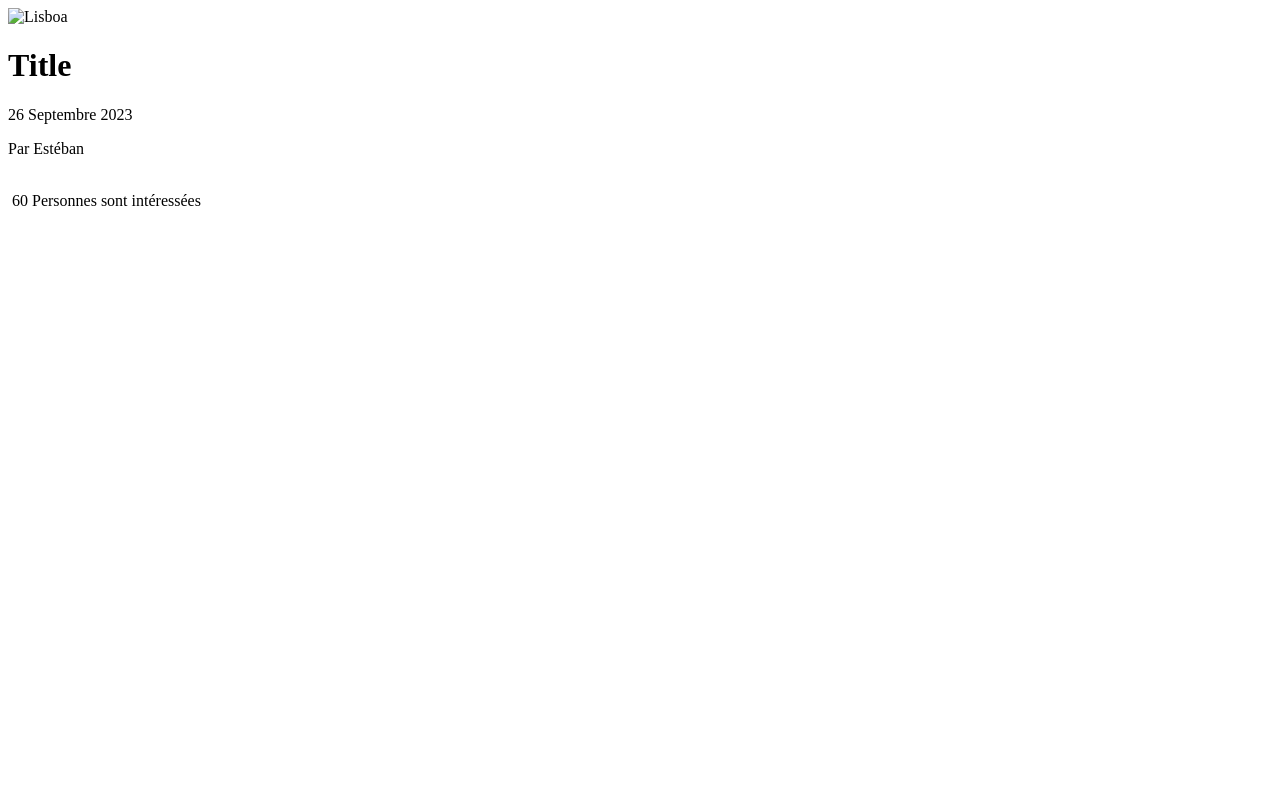
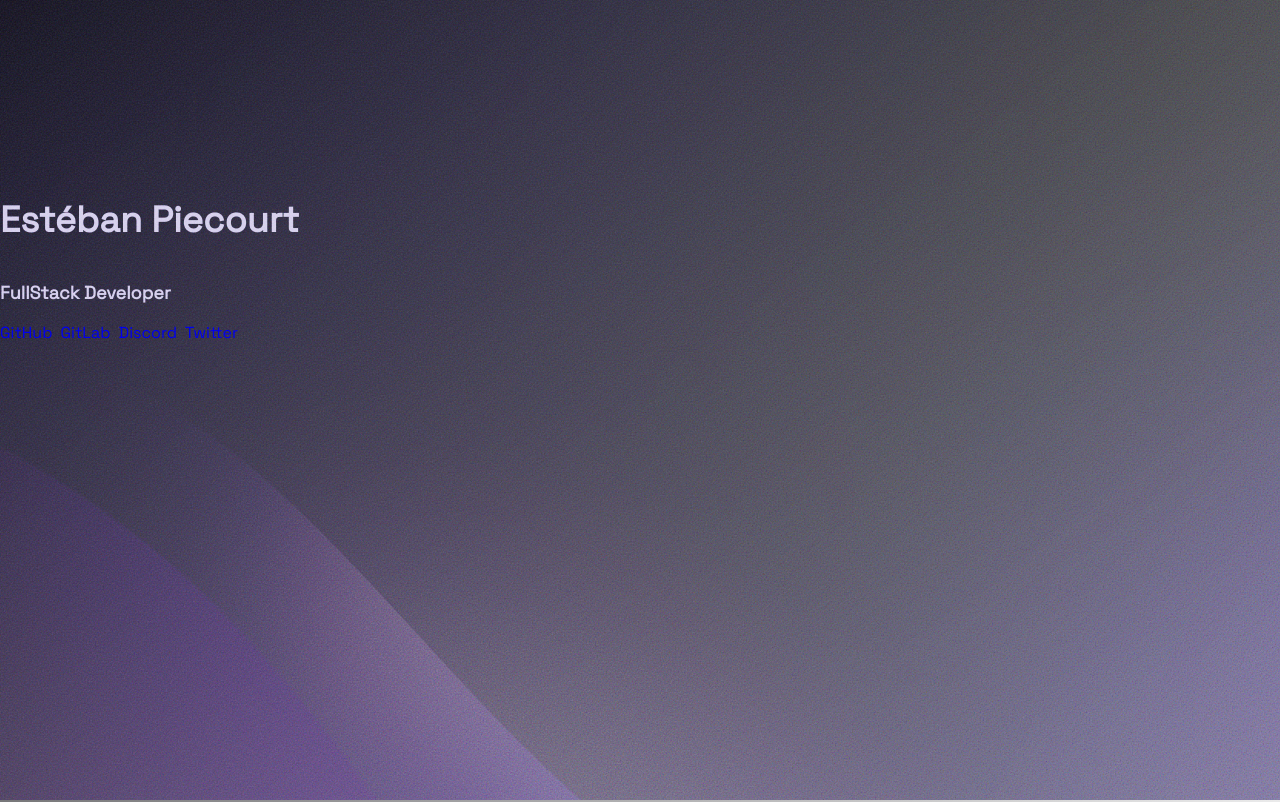
Before and after one commit to estxbxn/espiec.com, a plain HTML site: page index.html in a window 1280 px wide. Shown: the top 802 px of the page. Drawn offline with Linux system fonts and the light colour scheme.

Commit message:
(27/09) - Created base of my portfolio

```diff
--- a/index.html
+++ b/index.html
@@ -1,31 +1,82 @@
 <!DOCTYPE html>
 <html lang="en">
 <head>
-    <meta charset="UTF-8">
-    <title>Reservation Card</title>
-    <link rel="stylesheet" href="assets/css/index.css"/>
+    <!-- Website Title -->
+    <title>Estéban Piecourt — Portfolio</title>
+
+    <!-- Meta Data -->
+    <meta charset="UTF-8"/>
+    <meta name="viewport" content="width=device-width"/>
+
+    <meta name="title" content="Estéban Piecourt — FullStack Developer"/>
+    <meta name="description" content="I'm a web developer from France and this is my place on the web."/>
+
+    <meta property="og:type" content="website"/>
+    <meta property="og:url" content="https://espiec.com/"/>
+    <meta property="og:title" content="Estéban Picourt — FullStack Developer"/>
+    <meta property="og:description" content="I'm a web developer from France and this is my place on the web."/>
+    <meta property="og:image" itemProp="image" content="assets/img/thumbnail.png"/>
+
+    <meta property="twitter:card" content="summary_large_image"/>
+    <meta property="twitter:url" content="https://espiec.com/"/>
+    <meta property="twitter:title" content="Estéban Piecourt — FullStack Developer"/>
+    <meta
+            property="twitter:description"
+            content="I'm a web developer from France and this is my place on the web."
+    />
+    <meta property="twitter:image" content="assets/img/thumbnail.png"/>
+    <!-- -->
+
+    <!-- Favicon -->
+    <link rel="icon" href="assets/img/favicon.png"/>
+
+    <!-- Styles -->
+    <link rel="stylesheet" href="assets/css/globals.css"/>
+    <link rel="stylesheet" href="assets/css/patterns.css"/>
+
+    <link rel="stylesheet" href="assets/css/heading.css"/>
+
+    <!-- Fonts -->
+    <link rel="stylesheet" href="https://fonts.googleapis.com/css2?family=Space+Grotesk">
+
+    <!-- Scripts -->
+    <script src="https://kit.fontawesome.com/b2339f41a6.js" crossorigin="anonymous"></script>
 </head>
 <body>
-<div class="card">
-    <img class="card-img" src="assets/img/lisboa.jpg" alt="Lisboa"/>
-    <h1 class="card-title">
-        Title
-    </h1>
-    <div class="card-description">
-        <p class="card-date">
-            26 Septembre 2023
-        </p>
-        <p class="card-author">
-            Par Estéban
-        </p>
-    </div>
-    <div class="card-button">
-        <img src="#" alt=""/>
-    </div>
-    <div class="card-progress-bar" value="100"></div>
-    <div class="card-interested-persons" value="60">
-        <img src="#" alt=""/> 60 Personnes sont intéressées
-    </div>
+
+<!-- Noise Texture -->
+<div class="grainy-pattern"></div>
+<div class="gradient-pattern"></div>
+
+<!-- Main Container -->
+<div class="main-container">
+    <!-- Main Container -->
+    <main class="main-wrapper">
+
+        <!-- Heading -->
+        <div class="heading-container">
+            <h1 class="title">Estéban Piecourt</h1>
+            <h2 class="job">FullStack Developer</h2>
+
+            <!-- Socials Buttons -->
+            <div class="socials">
+
+                <!-- GitHub Social Button -->
+                <a class="social-button" href="https://github.com/estxbxn" target="_blank">
+                    GitHub
+                </a>
+                <a class="social-button" href="https://gitlab.com/estxbxn" target="_blank">
+                    GitLab
+                </a>
+                <a class="social-button" href="https://discord.com/user/estxbxn" target="_blank">
+                    Discord
+                </a>
+                <a class="social-button" href="https://twitter.com/estxbxn___" target="_blank">
+                    Twitter
+                </a>
+            </div>
+        </div>
+    </main>
 </div>
 </body>
 </html>
```
